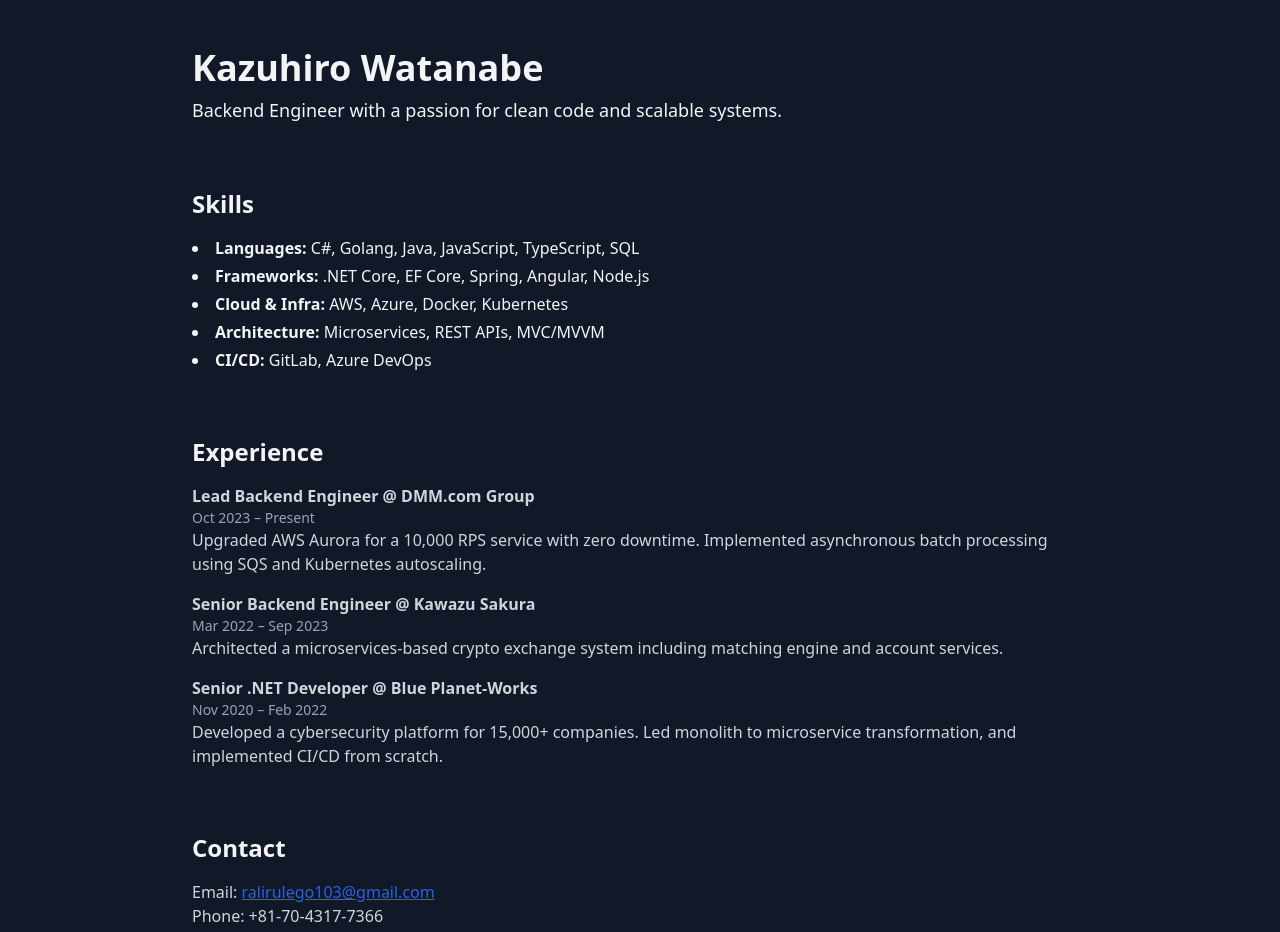
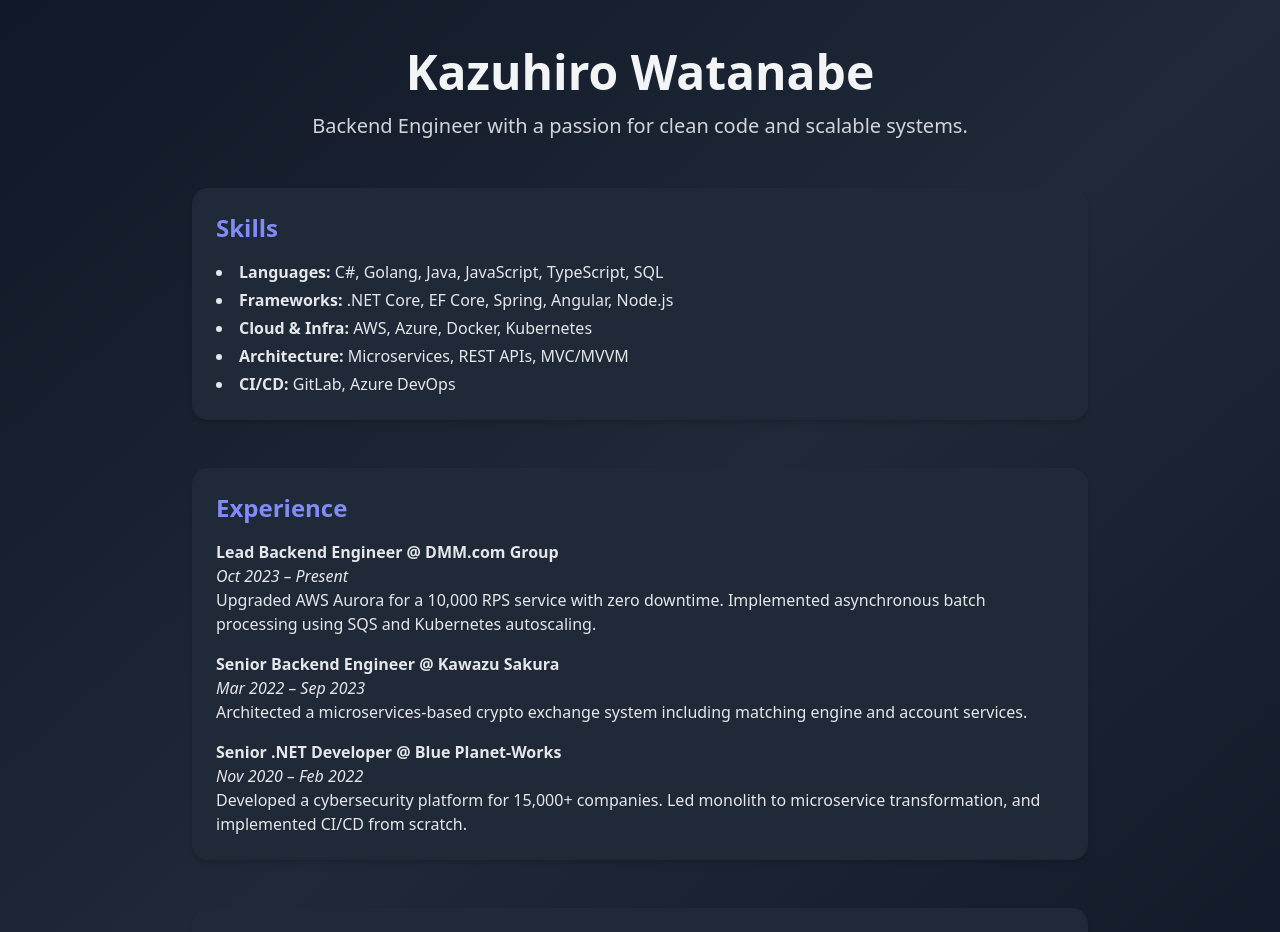
Before and after one commit to legobrokkori/kazuhiro-portfolio, a React (Vite) app: page / in a window 1280 px wide. Shown: the top 932 px of the page. Built offline with nearby package versions, Linux system fonts and the light colour scheme.

Commit message:
more stylish

```diff
--- a/src/Portfolio.tsx
+++ b/src/Portfolio.tsx
@@ -1,28 +1,29 @@
+import React from 'react'
 import Skills from './components/Skills'
 import ExperienceList from './components/ExperienceList'
 import Contact from './components/Contact'
 
 export default function Portfolio() {
   return (
-    <div className="min-h-screen bg-white dark:bg-gray-900 text-gray-800 dark:text-gray-100 px-4 py-12">
-      <div className="max-w-4xl mx-auto space-y-16">
-        <header>
-          <h1 className="text-4xl font-bold">Kazuhiro Watanabe</h1>
-          <p className="mt-2 text-lg">Backend Engineer with a passion for clean code and scalable systems.</p>
+    <div className="min-h-screen bg-gradient-to-br from-gray-900 via-gray-800 to-gray-900 text-gray-100 px-4 py-12">
+      <div className="max-w-4xl mx-auto space-y-12">
+        <header className="text-center">
+          <h1 className="text-5xl font-extrabold">Kazuhiro Watanabe</h1>
+          <p className="mt-4 text-xl text-gray-300">Backend Engineer with a passion for clean code and scalable systems.</p>
         </header>
 
-        <section>
-          <h2 className="text-2xl font-semibold mb-4">Skills</h2>
+        <section className="bg-white dark:bg-gray-800 p-6 rounded-2xl shadow-md">
+          <h2 className="text-2xl font-bold text-indigo-400 mb-4">Skills</h2>
           <Skills />
         </section>
 
-        <section>
-          <h2 className="text-2xl font-semibold mb-4">Experience</h2>
+        <section className="bg-white dark:bg-gray-800 p-6 rounded-2xl shadow-md">
+          <h2 className="text-2xl font-bold text-indigo-400 mb-4">Experience</h2>
           <ExperienceList />
         </section>
 
-        <section>
-          <h2 className="text-2xl font-semibold mb-4">Contact</h2>
+        <section className="bg-white dark:bg-gray-800 p-6 rounded-2xl shadow-md">
+          <h2 className="text-2xl font-bold text-indigo-400 mb-4">Contact</h2>
           <Contact />
         </section>
       </div>
--- a/src/components/Contact.tsx
+++ b/src/components/Contact.tsx
@@ -2,10 +2,10 @@ import React from 'react'
 
 export default function Contact() {
   return (
-    <section className="mb-8">
-      <p className="text-gray-700 dark:text-gray-300">Email: <a className="text-blue-600 underline" href="mailto:ralirulego103@gmail.com">ralirulego103@gmail.com</a></p>
-      <p className="text-gray-700 dark:text-gray-300">Phone: +81-70-4317-7366</p>
-      <p className="text-gray-700 dark:text-gray-300">LinkedIn: <a className="text-blue-600 underline" href="https://www.linkedin.com/in/kazuhiro-watanabe/" target="_blank" rel="noopener noreferrer">kazuhiro-watanabe</a></p>
-    </section>
+    <div className="text-gray-200 space-y-2">
+      <p><strong>Email:</strong> ralirulego103@gmail.com</p>
+      <p><strong>Phone:</strong> +81-70-4317-7366</p>
+      <p><strong>LinkedIn:</strong> kazuhiro-watanabe</p>
+    </div>
   )
 }
--- a/src/components/ExperienceList.tsx
+++ b/src/components/ExperienceList.tsx
@@ -2,24 +2,22 @@ import React from 'react'
 
 export default function ExperienceList() {
   return (
-    <section className="mb-8">
-      <div className="space-y-4 text-gray-700 dark:text-gray-300">
-        <div>
-          <h3 className="font-bold">Lead Backend Engineer @ DMM.com Group</h3>
-          <p className="text-sm text-gray-500 dark:text-gray-400">Oct 2023 – Present</p>
-          <p>Upgraded AWS Aurora for a 10,000 RPS service with zero downtime. Implemented asynchronous batch processing using SQS and Kubernetes autoscaling.</p>
-        </div>
-        <div>
-          <h3 className="font-bold">Senior Backend Engineer @ Kawazu Sakura</h3>
-          <p className="text-sm text-gray-500 dark:text-gray-400">Mar 2022 – Sep 2023</p>
-          <p>Architected a microservices-based crypto exchange system including matching engine and account services.</p>
-        </div>
-        <div>
-          <h3 className="font-bold">Senior .NET Developer @ Blue Planet-Works</h3>
-          <p className="text-sm text-gray-500 dark:text-gray-400">Nov 2020 – Feb 2022</p>
-          <p>Developed a cybersecurity platform for 15,000+ companies. Led monolith to microservice transformation, and implemented CI/CD from scratch.</p>
-        </div>
-      </div>
-    </section>
+    <ul className="space-y-4 text-gray-200">
+      <li>
+        <strong>Lead Backend Engineer @ DMM.com Group</strong><br />
+        <em>Oct 2023 – Present</em><br />
+        Upgraded AWS Aurora for a 10,000 RPS service with zero downtime. Implemented asynchronous batch processing using SQS and Kubernetes autoscaling.
+      </li>
+      <li>
+        <strong>Senior Backend Engineer @ Kawazu Sakura</strong><br />
+        <em>Mar 2022 – Sep 2023</em><br />
+        Architected a microservices-based crypto exchange system including matching engine and account services.
+      </li>
+      <li>
+        <strong>Senior .NET Developer @ Blue Planet-Works</strong><br />
+        <em>Nov 2020 – Feb 2022</em><br />
+        Developed a cybersecurity platform for 15,000+ companies. Led monolith to microservice transformation, and implemented CI/CD from scratch.
+      </li>
+    </ul>
   )
 }
--- a/src/components/Header.tsx
+++ /dev/null
@@ -1,10 +0,0 @@
-import React from 'react'
-
-export default function Header() {
-  return (
-    <section className="mb-8">
-      <h1 className="text-4xl font-bold">Kazuhiro Watanabe</h1>
-      <p className="text-lg text-gray-500 dark:text-gray-300">Lead Backend Engineer based in Tokyo, Japan</p>
-    </section>
-  )
-}
--- a/src/components/Skills.tsx
+++ b/src/components/Skills.tsx
@@ -1,6 +1,8 @@
+import React from 'react'
+
 export default function Skills() {
   return (
-    <ul className="list-disc list-inside space-y-1">
+    <ul className="list-disc list-inside space-y-1 text-gray-200">
       <li><strong>Languages:</strong> C#, Golang, Java, JavaScript, TypeScript, SQL</li>
       <li><strong>Frameworks:</strong> .NET Core, EF Core, Spring, Angular, Node.js</li>
       <li><strong>Cloud & Infra:</strong> AWS, Azure, Docker, Kubernetes</li>
--- a/src/main.tsx
+++ b/src/main.tsx
@@ -6,5 +6,5 @@ import './index.css'
 ReactDOM.createRoot(document.getElementById('root')!).render(
   <React.StrictMode>
     <Portfolio />
-  </React.StrictMode>
+  </React.StrictMode>,
 )
--- a/vite.config.ts
+++ b/vite.config.ts
@@ -1,12 +1,6 @@
 import { defineConfig } from 'vite'
 import react from '@vitejs/plugin-react'
 
-// ↓ export default ではなく module.exports にするとNodeに確実に読まれる
 export default defineConfig({
   plugins: [react()],
-  build: {
-    rollupOptions: {
-      input: 'index.html'
-    }
-  }
 })
```
Also changed, not shown: package.json (+5 -9 lines).
